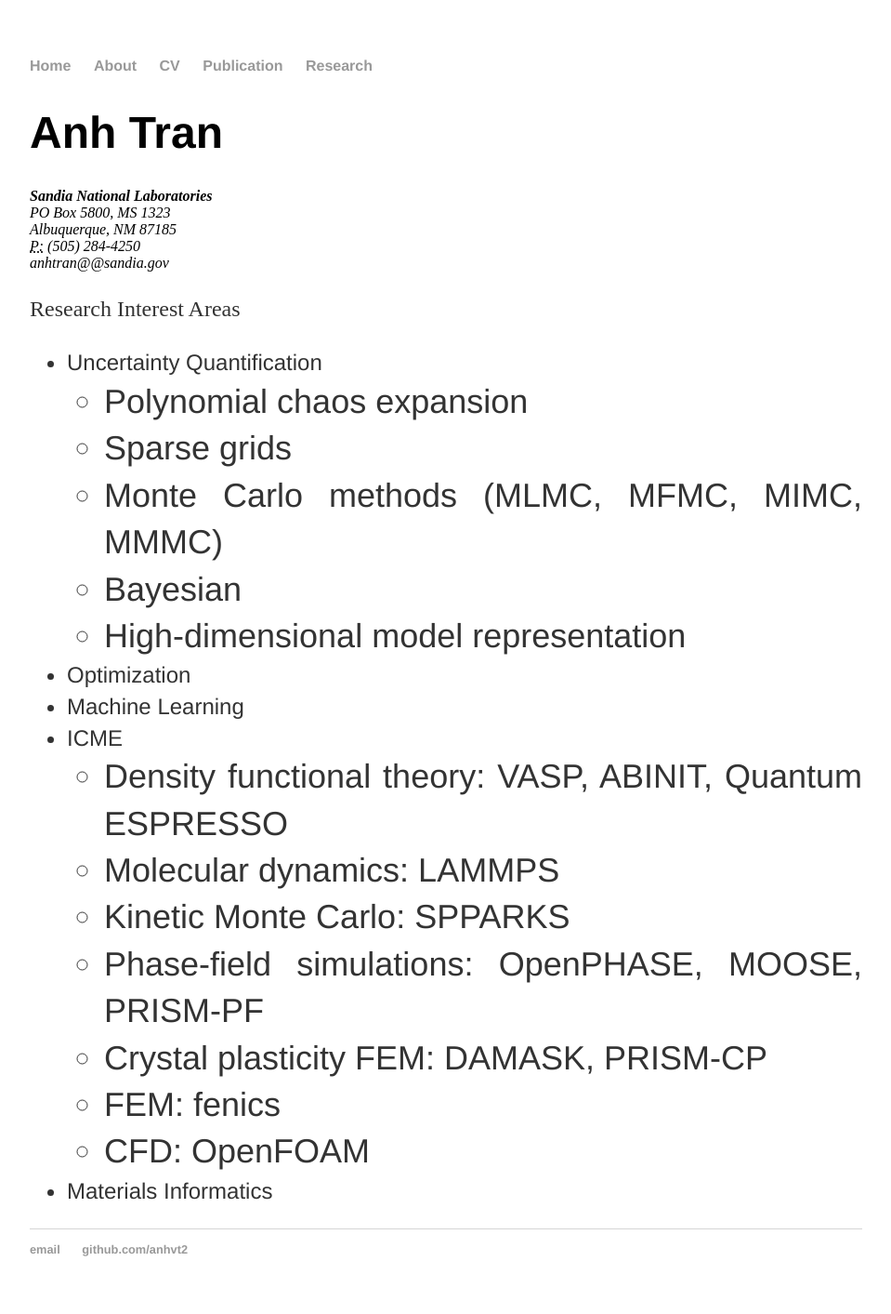
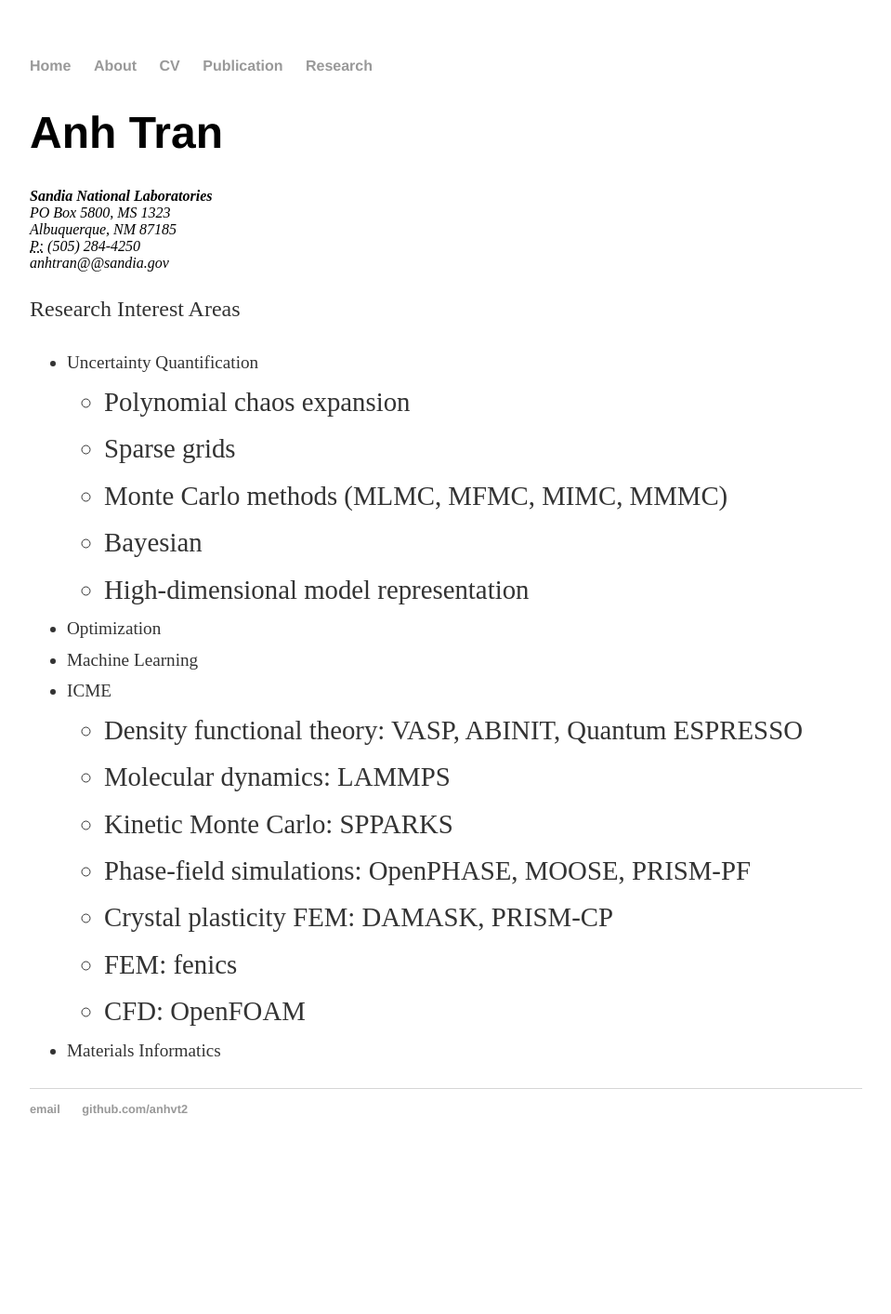
Before and after one commit to anhvt2/anhvt2.github.io, a Jekyll site: the page built from research/index.html, in a window 1280 px wide. Shown: the whole page at 93% size, without its empty margins (160-1119 px from the left). Built offline with Jekyll 4.4.1, drawn with Linux system fonts in a browser that asks for light colours; after the commit the page ends 1262 px from its top, so only the background shows below that.

Commit message:
update fontsize in main.css

```diff
--- a/css/main.css
+++ b/css/main.css
@@ -38,4 +38,4 @@ ul.posts li { list-style: none; }
 .research .download { float: right; font-size: .8em; text-transform: uppercase; }*/
 
 
-.ResearchAreas li{ font-size: 1em; font-family: 'Helvetica', 'Arial', 'Sans-Serif' }
+.ResearchAreas li{ font-size: .8em; }
```
